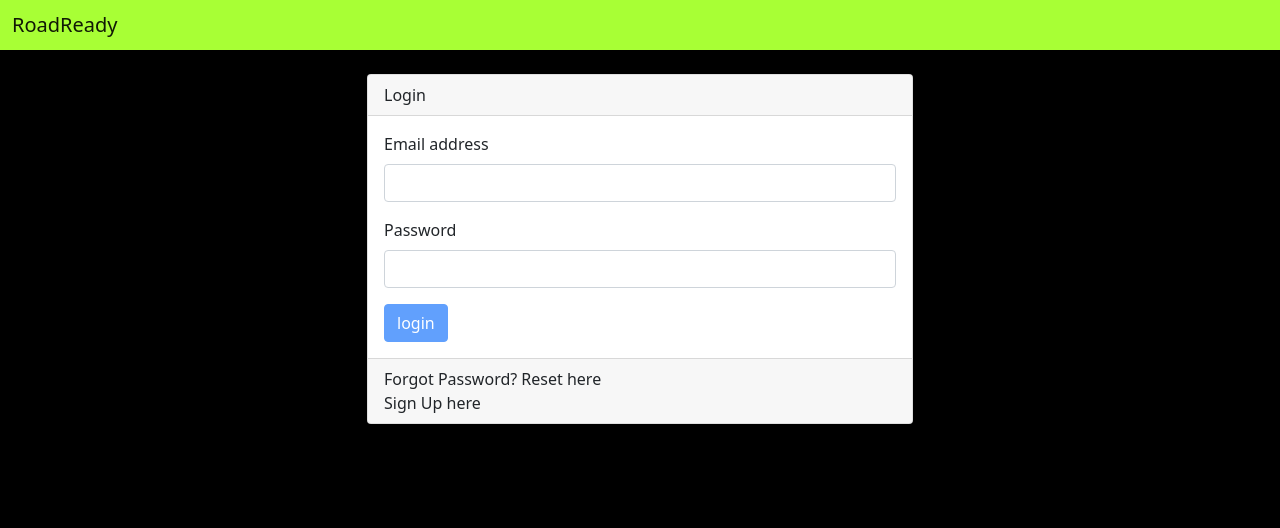
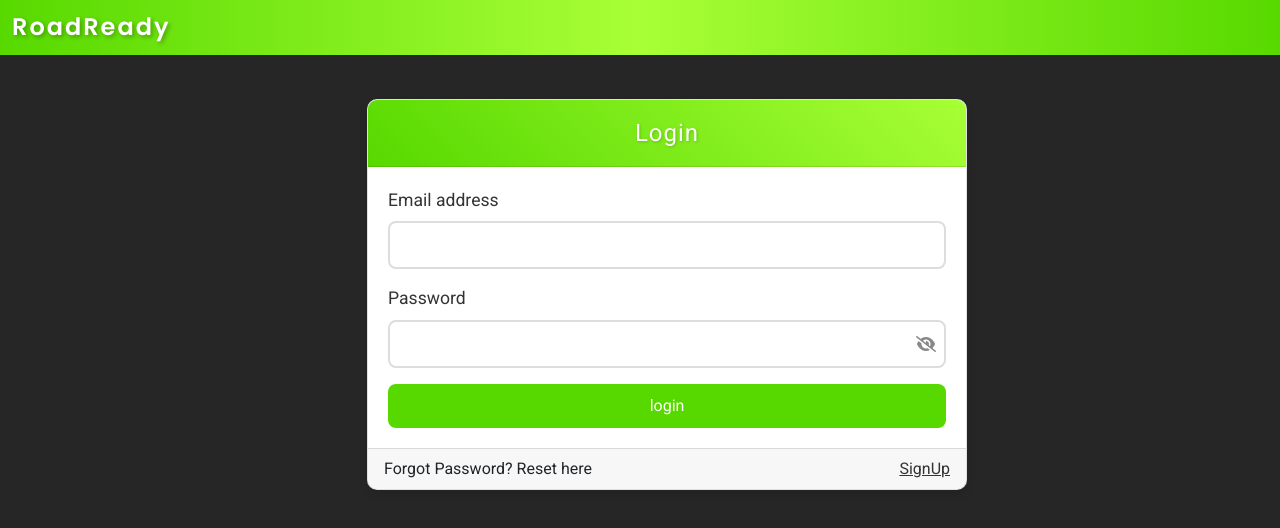
Before and after one commit to Rudhreshkumar/RoadReady-angular, an Angular app in the folder road-ready-app/: page / in a window 1280 px wide. Shown: the top 528 px of the page. Built offline with nearby package versions, Linux system fonts and the light colour scheme.

Commit message:
login styling added

```diff
--- a/road-ready-app/src/app/sharedcomponent/login/login.component.css
+++ b/road-ready-app/src/app/sharedcomponent/login/login.component.css
@@ -0,0 +1,120 @@
+.navbar {
+  background: linear-gradient(to right, #57d900, #a8ff35, #57d900);
+}
+
+.navbar-brand {
+  color: #fff;
+  font-family: "Poppins", sans-serif;
+  font-size: 1.5rem;
+  font-weight: 600;
+  letter-spacing: 2px;
+  text-shadow: 2px 2px 4px rgba(0, 0, 0, 0.3);
+  transition: transform 0.3s ease-in-out;
+}
+
+.card {
+  width: 600px;
+  margin: 20px auto;
+  border-radius: 10px;
+  box-shadow: 0 4px 8px rgba(0, 0, 0, 0.1);
+  overflow: hidden;
+  font-family: "Roboto", sans-serif;
+}
+
+/* Stylish card header */
+.card-header {
+  background: linear-gradient(45deg, #57d900, #a8ff35);
+  color: white;
+  text-align: center;
+  font-size: 1.5rem;
+  font-weight: 500;
+  padding: 15px;
+  letter-spacing: 1px;
+
+  text-shadow: 1px 1px 3px rgba(0, 0, 0, 0.2);
+  transition: background 0.3s ease;
+}
+
+.card-header:hover {
+  background: linear-gradient(45deg, #a8ff35, #57d900);
+}
+.link{
+    color: #333;
+}
+.link:hover{
+    color: #57d900;
+}
+
+/* Optional card content */
+.card-body {
+  padding: 20px;
+  font-size: 1rem;
+}
+.form-container {
+  max-width: 400px;
+  margin: 50px auto;
+  padding: 20px;
+  background: #f9f9f9;
+  border-radius: 10px;
+  box-shadow: 0 4px 12px rgba(0, 0, 0, 0.1);
+  font-family: "Roboto", sans-serif;
+}
+
+/* Stylish form labels */
+.form-label {
+  font-size: 1.1rem;
+  color: #333;
+  font-weight: 500;
+}
+
+/* Form input styles */
+.form-control {
+  border: 2px solid #ddd;
+  border-radius: 8px;
+  padding: 10px;
+  font-size: 1rem;
+  width: 100%;
+  transition: border-color 0.3s ease, box-shadow 0.3s ease;
+}
+
+/* On focus, change border and add shadow */
+.form-control:focus {
+  border-color: #57d900;
+  box-shadow: 0 0 8px rgba(87, 217, 0, 0.2);
+  outline: none;
+}
+
+/* Error message styles */
+.form-text {
+  font-size: 0.9rem;
+  color: red;
+  margin-top: 5px;
+}
+
+
+
+
+/* Submit button */
+.btn-submit {
+  background-color: #57d900;
+  color: white;
+  padding: 10px 20px;
+  border: none;
+  border-radius: 8px;
+  cursor: pointer;
+  font-size: 1rem;
+  width: 100%;
+  transition: background-color 0.3s ease;
+}
+.input-icon {
+    position: relative;
+}
+
+.input-icon i {
+    position: absolute;
+    right: 10px;
+    top: 50%;
+    transform: translateY(-50%);
+    cursor: pointer;
+    color: #888;
+}
--- a/road-ready-app/src/app/sharedcomponent/login/login.component.html
+++ b/road-ready-app/src/app/sharedcomponent/login/login.component.html
@@ -1,51 +1,96 @@
-<nav class="navbar navbar-light" style="background-color: #A8FF35;">
+<nav class="navbar navbar-light">
   <div class="container-fluid">
     <span class="navbar-brand mb-0 h1">RoadReady</span>
   </div>
 </nav>
 
-<div class="container mt-4" >
+<div class="container mt-4">
   <div class="row">
-        <div class="col-sm-3">
-        </div>
+    <div class="col-sm-3"></div>
     <div class="col-md-6">
-            <div class="card" >
-                <div class="card-header">
-                    Login
-                </div>
+      <div class="card">
+        <div class="card-header">Login</div>
         <div class="card-body">
-                    <div class="alert alert-danger" role="alert" *ngIf="loginErrMsg != ''">
-                        {{loginErrMsg}}
+          <div
+            class="alert alert-danger"
+            role="alert"
+            *ngIf="loginErrMsg != ''"
+          >
+            {{ loginErrMsg }}
           </div>
           <form [formGroup]="loginForm" (ngSubmit)="onLogin()">
             <div class="mb-3">
               <label class="form-label">Email address</label>
-                            <input type="email" class="form-control" aria-describedby="emailHelp" formControlName="username" >
-                            <div *ngIf="loginForm.get('username').invalid && loginForm.get('username').touched">
-                                <div id="emailHelp" class="form-text" style="color: red;" >We'll never share your email with anyone else.</div>
-                                <small *ngIf="loginForm.get('username').errors['required']" style="color: red;">username is required</small>
-                                <small *ngIf="loginForm.get('username').errors['email']" style="color: red;">username/email is invalid</small>
+              <input
+                type="email"
+                class="form-control"
+                aria-describedby="emailHelp"
+                formControlName="username"
+              />
+              <div
+                *ngIf="
+                  loginForm.get('username').invalid &&
+                  loginForm.get('username').touched
+                "
+              >
+                <div id="emailHelp" class="form-text" style="color: red">
+                  We'll never share your email with anyone else.
+                </div>
+                <small
+                  *ngIf="loginForm.get('username').errors['required']"
+                  style="color: red"
+                  >username is required</small
+                >
+                <small
+                  *ngIf="loginForm.get('username').errors['email']"
+                  style="color: red"
+                  >username/email is invalid</small
+                >
               </div>
             </div>
             <div class="mb-3">
               <label class="form-label">Password</label>
-                            <input type="password" class="form-control" formControlName="password" >
-                            <div *ngIf="loginForm.get('password').invalid && loginForm.get('password').touched">
-                                 <small *ngIf="loginForm.get('password').errors['required']" style="color: red;">password is required</small>
+              <div class="input-icon">
+                <input
+                  type="password"
+                  class="form-control"
+                  formControlName="password"
+                /><i class="fa-solid fa-eye-slash"></i>
+              </div>
+              <div
+                *ngIf="
+                  loginForm.get('password').invalid &&
+                  loginForm.get('password').touched
+                "
+              >
+                <small
+                  *ngIf="loginForm.get('password').errors['required']"
+                  style="color: red"
+                  >password is required</small
+                >
               </div>
             </div>
 
-                        <input type="submit" class="btn btn-primary" [disabled]="loginForm.invalid" value="login">
+            <input
+              type="submit"
+              class="btn-submit"
+              [disabled]="loginForm.invalid"
+              value="login"
+            />
           </form>
         </div>
-                <div class="card-footer">
+        <div
+          class="card-footer"
+          style="display: flex; justify-content: space-between"
+        >
           <span>Forgot Password? Reset here </span>
-                    <br />
-                    <span>Sign Up here</span>
+
+          <div>
+            <a href="#" class="link">SignUp</a>
           </div>
         </div>
       </div>
-        <div class="col-sm-3">
+    </div>
+    <div class="col-sm-3"></div>
   </div>
 </div>
-</div>
--- a/road-ready-app/src/index.html
+++ b/road-ready-app/src/index.html
@@ -1,15 +1,39 @@
-<!doctype html>
+<!DOCTYPE html>
 <html lang="en">
-<head>
-  <meta charset="utf-8">
-  <title>RoadReadyApp</title>
-  <base href="/">
-  <meta name="viewport" content="width=device-width, initial-scale=1">
-  <link rel="icon" type="image/x-icon" href="favicon.ico">
-  <link href="https://cdn.jsdelivr.net/npm/bootstrap@5.0.2/dist/css/bootstrap.min.css" rel="stylesheet" integrity="sha384-EVSTQN3/azprG1Anm3QDgpJLIm9Nao0Yz1ztcQTwFspd3yD65VohhpuuCOmLASjC" crossorigin="anonymous">
-</head>
-<body style="margin: 0px; padding: 0px;background-color: black;">
-  <app-root></app-root>
-</body>
-<script src="https://cdn.jsdelivr.net/npm/bootstrap@5.0.2/dist/js/bootstrap.bundle.min.js" integrity="sha384-MrcW6ZMFYlzcLA8Nl+NtUVF0sA7MsXsP1UyJoMp4YLEuNSfAP+JcXn/tWtIaxVXM" crossorigin="anonymous"></script>
+  <head>
+    <meta charset="utf-8" />
+    <title>RoadReadyApp</title>
+    <base href="/" />
+    <meta name="viewport" content="width=device-width, initial-scale=1" />
+    <link rel="icon" type="image/x-icon" href="favicon.ico" />
+    <link
+      rel="stylesheet"
+      href="https://fonts.googleapis.com/css2?family=Poppins:wght@600&display=swap"
+    />
+    <link
+      rel="stylesheet"
+      href="https://fonts.googleapis.com/css2?family=Roboto:wght@400&display=swap"
+    />
+    <link
+      rel="stylesheet"
+      href="https://cdnjs.cloudflare.com/ajax/libs/font-awesome/6.6.0/css/all.min.css"
+      integrity="sha512-Kc323vGBEqzTmouAECnVceyQqyqdsSiqLQISBL29aUW4U/M7pSPA/gEUZQqv1cwx4OnYxTxve5UMg5GT6L4JJg=="
+      crossorigin="anonymous"
+      referrerpolicy="no-referrer"
+    />
+    <link
+      href="https://cdn.jsdelivr.net/npm/bootstrap@5.0.2/dist/css/bootstrap.min.css"
+      rel="stylesheet"
+      integrity="sha384-EVSTQN3/azprG1Anm3QDgpJLIm9Nao0Yz1ztcQTwFspd3yD65VohhpuuCOmLASjC"
+      crossorigin="anonymous"
+    />
+  </head>
+  <body style="margin: 0px; padding: 0px; background-color: rgb(38, 38, 38)">
+    <app-root></app-root>
+  </body>
+  <script
+    src="https://cdn.jsdelivr.net/npm/bootstrap@5.0.2/dist/js/bootstrap.bundle.min.js"
+    integrity="sha384-MrcW6ZMFYlzcLA8Nl+NtUVF0sA7MsXsP1UyJoMp4YLEuNSfAP+JcXn/tWtIaxVXM"
+    crossorigin="anonymous"
+  ></script>
 </html>
```
Lines whose indentation alone changed are shown as unchanged.
